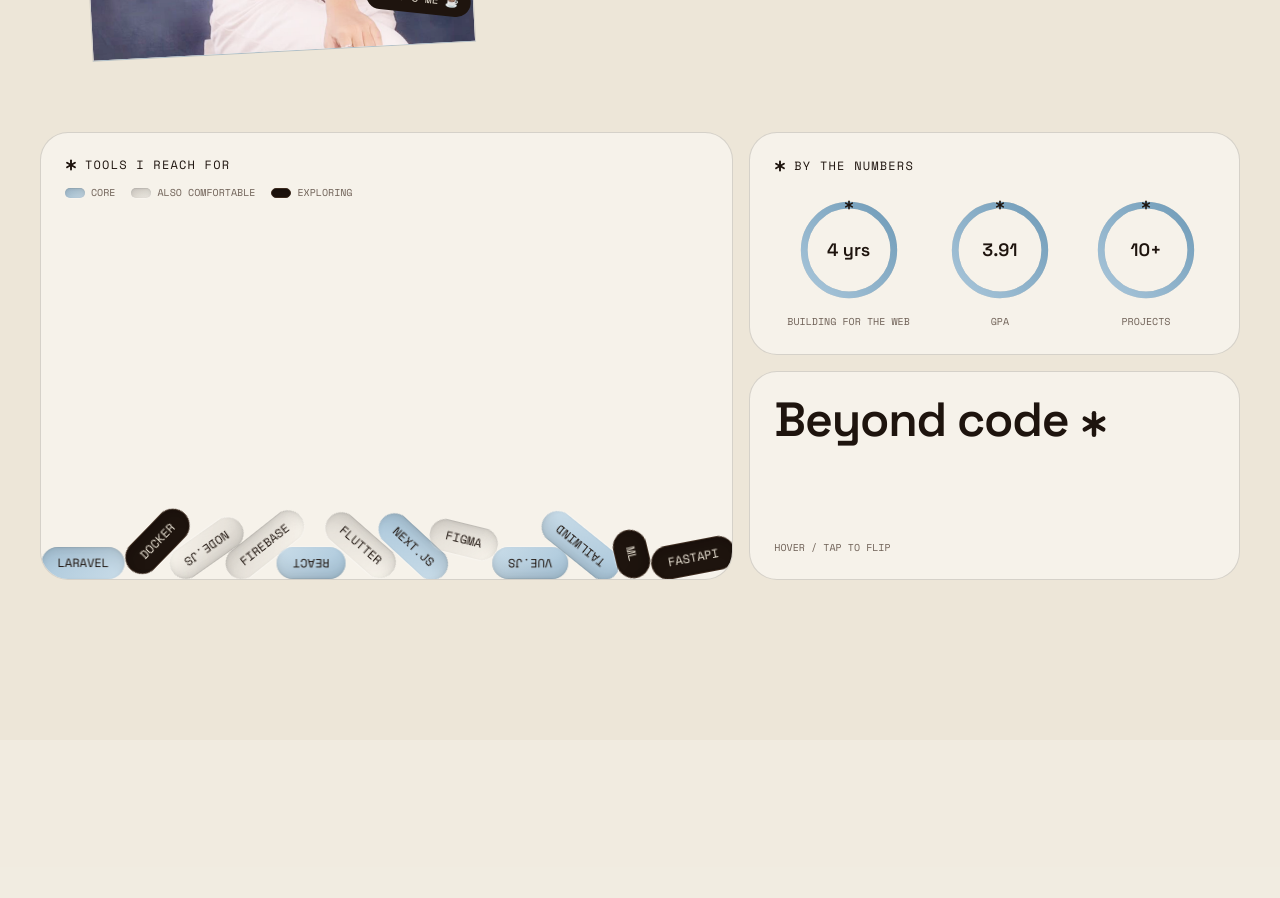
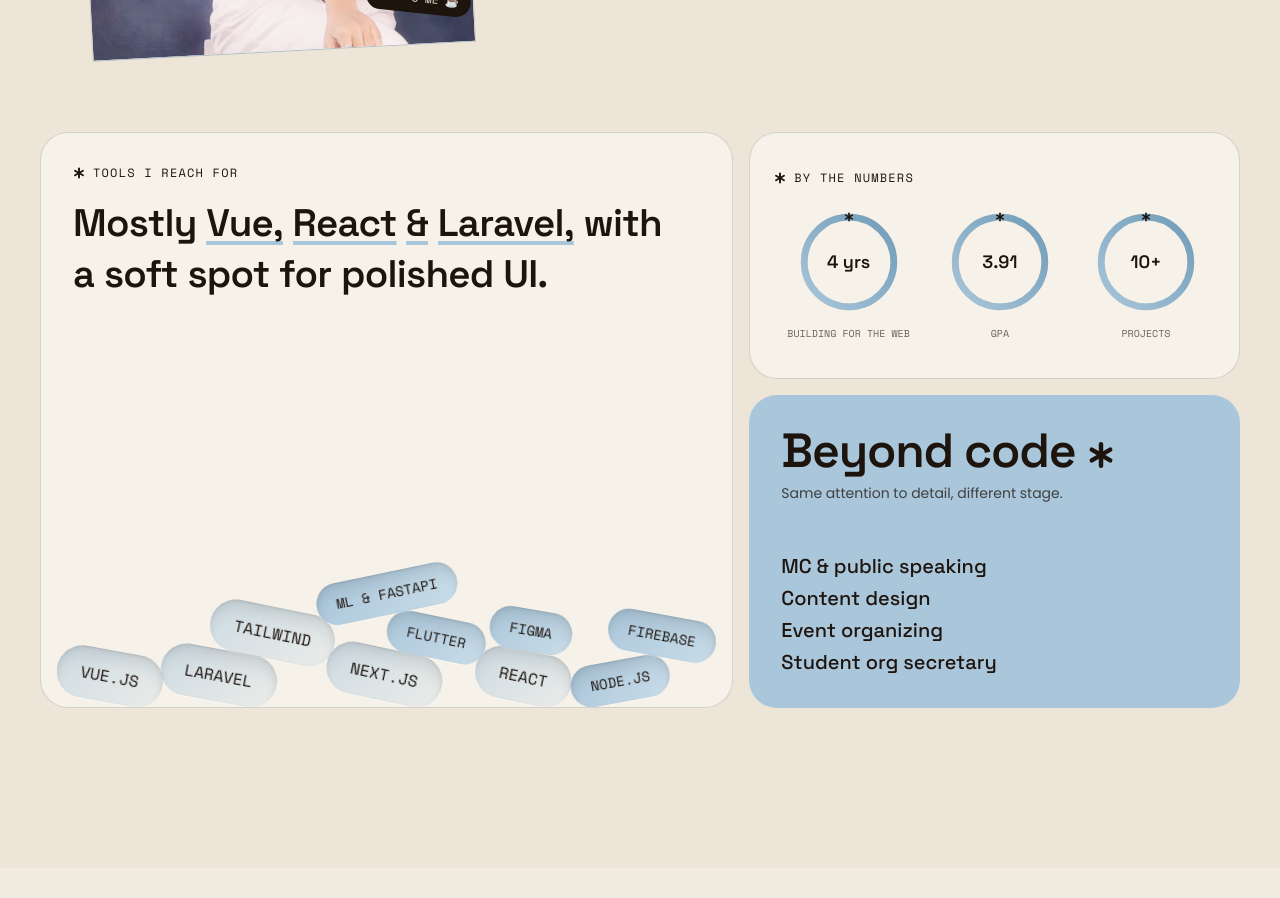
Before and after one commit to latifasalsab/hellolatifa, a Next.js app: page / in a window 1280 px wide. Shown: the part 1420-2318 px from the top of the page. Built offline with nearby package versions, Linux system fonts and the light colour scheme.

Commit message:
feat: [LS] redesign about

```diff
--- a/components/sections/About.tsx
+++ b/components/sections/About.tsx
@@ -6,7 +6,7 @@ import Reveal from '@/components/ui/Reveal'
 import Asterisk from '@/components/ui/Asterisk'
 import ArtShape from '@/components/ui/ArtShape'
 import SectionLabel from '@/components/ui/SectionLabel'
-import { skills, stats } from '@/data/site'
+import { toolChips, stats } from '@/data/site'
 import { useGo } from '@/hooks/useGo'
 import { useIsTouch } from '@/hooks/useIsTouch'
 import { usePhysicsPills } from '@/hooks/usePhysicsPills'
@@ -32,26 +32,55 @@ function Count({ v, suffix, d }: { v: number; suffix: string; d: number }) {
   return <span ref={ref}>{n.toFixed(d)}{suffix}</span>
 }
 
-/* Tile A: tools as gloss stickers that fall into the tile */
+/* Tile A: tools. 5 main + 5 other chips, upright (rotation locked), statement fills the top */
+const STATEMENT = 'Mostly Vue, React & Laravel, with a soft spot for polished UI.'.split(' ')
+const EMPH_W = new Set(['Vue,', 'React', '&', 'Laravel,'])
+
+function Statement() {
+  const rm = useReducedMotion()
+  return (
+    <p className="mt-5 max-w-[34ch] font-display font-semibold leading-[1.12] tracking-[-0.02em]" style={{ fontSize: 'clamp(26px, 3vw, 44px)' }}>
+      {STATEMENT.map((w, i) => (
+        <span key={i} className="mr-[.25em] inline-block overflow-hidden pb-[.2em] align-bottom">
+          <motion.span className={`inline-block ${EMPH_W.has(w) ? 'underline decoration-accent decoration-4 underline-offset-[.14em]' : ''}`}
+            initial={{ y: rm ? 0 : '115%' }} whileInView={{ y: 0 }} viewport={{ once: true }} transition={{ duration: 0.8, ease: [0.16, 1, 0.3, 1], delay: i * 0.04 }}>{w}</motion.span>
+        </span>
+      ))}
+    </p>
+  )
+}
+
 function Stickers() {
   const rm = useReducedMotion(), touch = useIsTouch()
   const tile = useRef<HTMLDivElement>(null), world = useRef<HTMLDivElement>(null)
   const inView = useInView(tile, { once: true, margin: '-15%' })
-  usePhysicsPills({ root: world, enabled: !rm, start: inView, drag: !touch, stagger: 90, rebuildKey: 'stickers', getFloor: () => world.current?.clientHeight ?? 0 })
-  const all = skills.flatMap((g, gi) => g.items.map((t) => ({ t, gi })))
+  const [fonts, setFonts] = useState(false)
+  const [w, setW] = useState(0)
+  useEffect(() => { document.fonts.ready.then(() => setFonts(true)) }, [])
+  useEffect(() => { // debounced rebuild when the tile width changes
+    const el = tile.current
+    if (!el) return
+    let t: number
+    const ro = new ResizeObserver(() => { clearTimeout(t); t = window.setTimeout(() => setW(Math.round(el.clientWidth / 8)), 200) })
+    ro.observe(el)
+    return () => { ro.disconnect(); clearTimeout(t) }
+  }, [])
+  usePhysicsPills({ root: world, enabled: !rm, start: inView && fonts, drag: !touch, stagger: 90, lockRotation: true, rebuildKey: `chips-${w}`, getFloor: () => world.current?.clientHeight ?? 0 })
+  const ordered = [...toolChips].sort((a, b) => Number(b.featured) - Number(a.featured))
+  const chip = (c: { t: string; featured: boolean }) =>
+    `pill-gloss ${c.featured ? 'pill-main h-[52px] px-6 text-base' : 'pill-primary h-[42px] px-5 text-sm'} inline-flex items-center whitespace-nowrap font-mono uppercase`
   return (
-    <div ref={tile} className="relative flex h-full min-h-[28rem] flex-col overflow-hidden rounded-[28px] border border-line bg-surface p-6">
+    <div ref={tile} className="relative flex h-full min-h-[36rem] flex-col overflow-hidden rounded-[28px] border border-line bg-surface p-6 md:p-8">
       <p className="flex items-center gap-2 font-mono text-xs uppercase tracking-widest"><Asterisk size={12} />Tools I reach for</p>
-      <div className="mt-3 flex flex-wrap gap-x-4 gap-y-1 font-mono text-[10px] uppercase text-muted">
-        {skills.map((g, gi) => <span key={g.label} className="flex items-center gap-1.5"><span className={`pill-gloss ${VAR[gi]} inline-block h-2.5 w-5`} />{g.label}</span>)}
-      </div>
-      <ul className="sr-only">{all.map((c) => <li key={c.t}>{c.t}</li>)}</ul>
+      <Statement />
+      <ul className="sr-only">{toolChips.map((c) => <li key={c.t}>{c.t}</li>)}</ul>
       {rm ? (
-        <div className="mt-6 flex flex-wrap gap-2">{all.map((c) => <span key={c.t} className={`pill-gloss ${VAR[c.gi]} px-4 py-2 font-mono text-xs uppercase`}>{c.t}</span>)}</div>
+        <div className="mt-auto flex flex-wrap gap-2 pt-8">{ordered.map((c) => <span key={c.t} className={chip(c)}>{c.t}</span>)}</div>
       ) : (
-        <div ref={world} aria-hidden className="pointer-events-none absolute inset-0 overflow-clip" style={{ touchAction: 'pan-y' }}>
-          {all.map((c) => (
-            <span key={c.t} data-pill className={`pill-gloss ${VAR[c.gi]} pointer-events-auto absolute left-0 top-0 cursor-grab whitespace-nowrap px-4 py-2 font-mono text-xs uppercase opacity-0 will-change-transform active:cursor-grabbing`}>{c.t}</span>
+        // physics area = bottom ~48% of the tile; chips spawn above it and are clipped until they fall in
+        <div ref={world} aria-hidden className="pointer-events-none absolute inset-x-4 bottom-0 h-[48%] overflow-clip" style={{ touchAction: 'pan-y' }}>
+          {ordered.map((c) => (
+            <span key={c.t} data-pill className={`${chip(c)} pointer-events-auto absolute left-0 top-0 cursor-grab opacity-0 will-change-transform active:cursor-grabbing`}>{c.t}</span>
           ))}
         </div>
       )}
@@ -79,25 +108,18 @@ function Ring({ v, suffix, d, label, frac }: { v: number; suffix: string; d: num
   )
 }
 
-/* Tile C: flip card */
-function Flip() {
-  const rm = useReducedMotion(), touch = useIsTouch()
-  const [f, setF] = useState(false)
-  const face = 'absolute inset-0 flex flex-col justify-between rounded-[28px] border border-line p-6 [backface-visibility:hidden]'
+/* Tile C: Beyond code (basic version: plain sky card, 4 readable lines) */
+const BEYOND = ['MC & public speaking', 'Content design', 'Event organizing', 'Student org secretary']
+
+function BeyondCode() {
   return (
-    <button aria-pressed={f} className="block h-full min-h-[13rem] w-full text-left [perspective:1000px]"
-      onMouseEnter={() => !touch && setF(true)} onMouseLeave={() => !touch && setF(false)}
-      onClick={(e) => { if (touch || e.detail === 0) setF((v) => !v) }}>
-      <motion.span className="relative block h-full min-h-[13rem] w-full [transform-style:preserve-3d]" animate={{ rotateY: rm ? 0 : f ? 180 : 0 }} transition={{ duration: 0.7, ease: [0.16, 1, 0.3, 1] }}>
-        <span className={`${face} bg-surface`} style={rm ? { opacity: f ? 0 : 1, transition: 'opacity .3s' } : undefined}>
-          <span className="font-display text-4xl font-semibold tracking-tight md:text-5xl">Beyond code <Asterisk size={28} className="inline-block align-middle" /></span>
-          <span className="font-mono text-[10px] uppercase text-muted">hover / tap to flip</span>
-        </span>
-        <span className={`${face} bg-accent text-espresso [transform:rotateY(180deg)]`} style={rm ? { opacity: f ? 1 : 0, transform: 'none', transition: 'opacity .3s' } : undefined}>
-          {['MC & public speaking', 'Content design', 'Event organizing', 'Student org secretary'].map((t) => <span key={t} className="block font-display text-lg font-medium">{t}</span>)}
-        </span>
-      </motion.span>
-    </button>
+    <section aria-labelledby="beyond-h" className="flex h-full min-h-[13rem] flex-col justify-between gap-6 rounded-[28px] bg-accent p-6 text-espresso md:p-8">
+      <div>
+        <h3 id="beyond-h" className="font-display text-4xl font-semibold tracking-tight md:text-5xl">Beyond code <Asterisk size={28} className="inline-block align-middle" /></h3>
+        <p className="mt-2 text-sm text-espresso/75">Same attention to detail, different stage.</p>
+      </div>
+      <ul className="space-y-1">{BEYOND.map((t) => <li key={t} className="font-display text-lg font-medium md:text-xl">{t}</li>)}</ul>
+    </section>
   )
 }
 
@@ -142,7 +164,7 @@ export default function About() {
             </div>
           </div>
         </Reveal>
-        <Reveal className="md:col-span-5" delay={0.16}><Flip /></Reveal>
+        <Reveal className="md:col-span-5" delay={0.16}><BeyondCode /></Reveal>
       </div>
     </section>
   )
```
